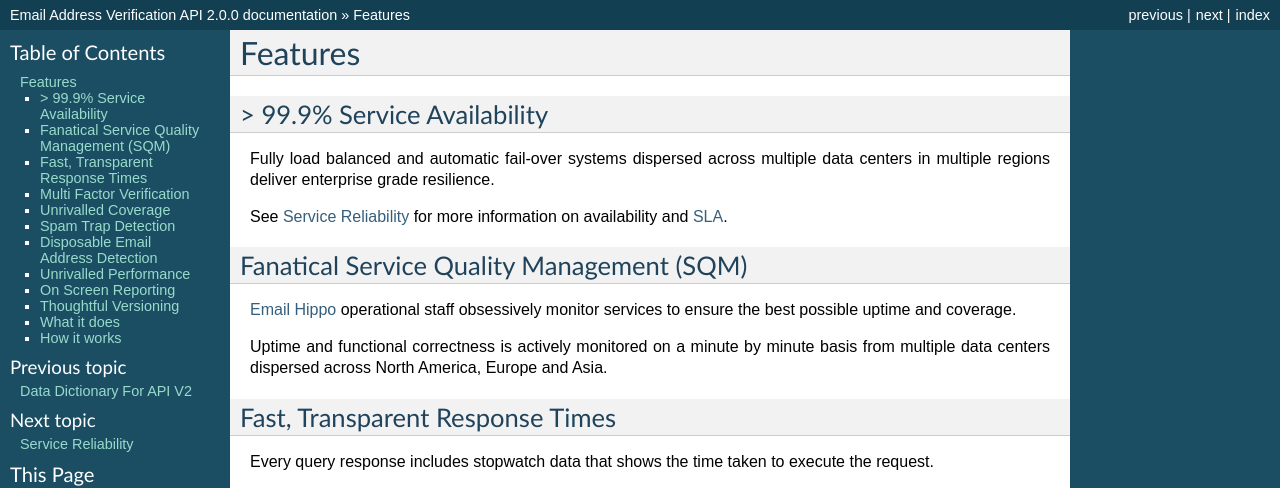
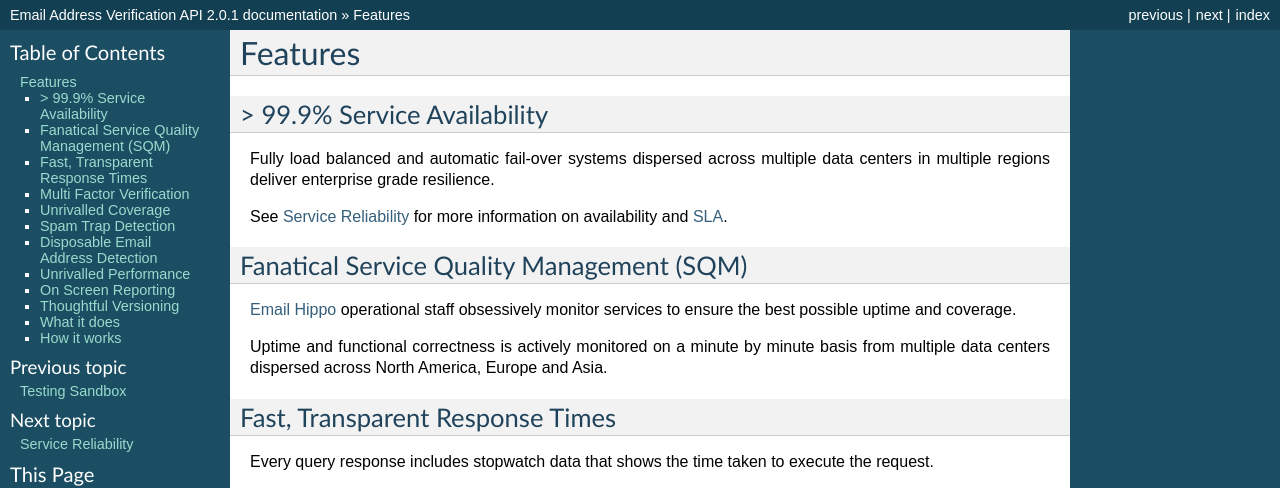
Before and after one commit to emh-Jo-Shinner/email-verify-api-docs, a Sphinx documentation site: the page built from docs/features.rst, in a window 1280 px wide. Shown: the top 488 px of the page. Built offline with Sphinx 7.4.7, drawn with Linux system fonts in a browser that asks for light colours; some of the changed text lies outside the part shown.

Commit message:
Added sandbox documentation.

```diff
--- a/docs/conf.py
+++ b/docs/conf.py
@@ -54,7 +54,7 @@
 # The short X.Y version.
 version = '2.0'
 # The full version, including alpha/beta/rc tags.
-release = '2.0.0'
+release = '2.0.1'
 
 # The language for content autogenerated by Sphinx. Refer to documentation
 # for a list of supported languages.
```
Also changed, not shown: docs/index.rst (+7 -0 lines), docs/sandbox.rst (added, +11 -0 lines).
